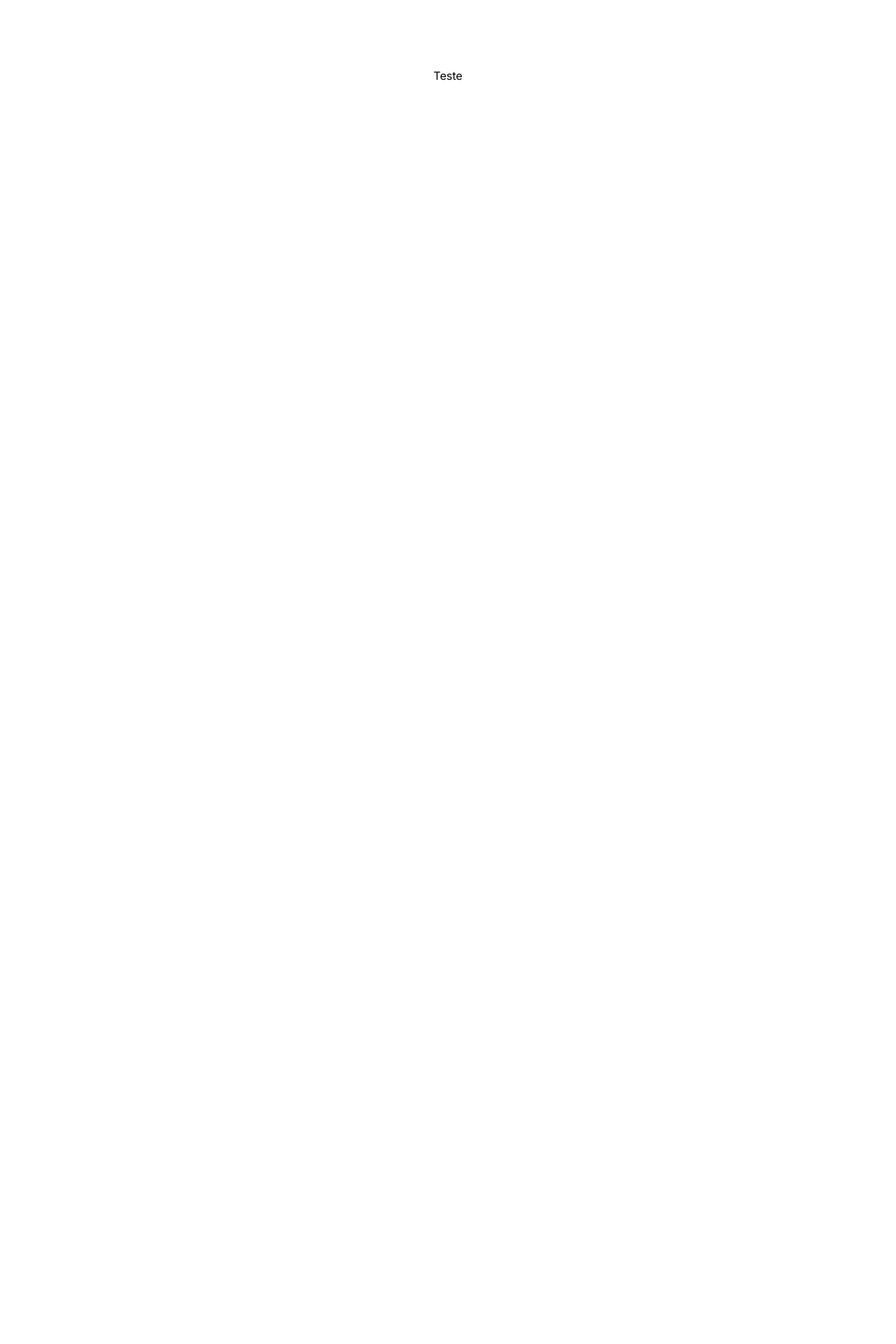
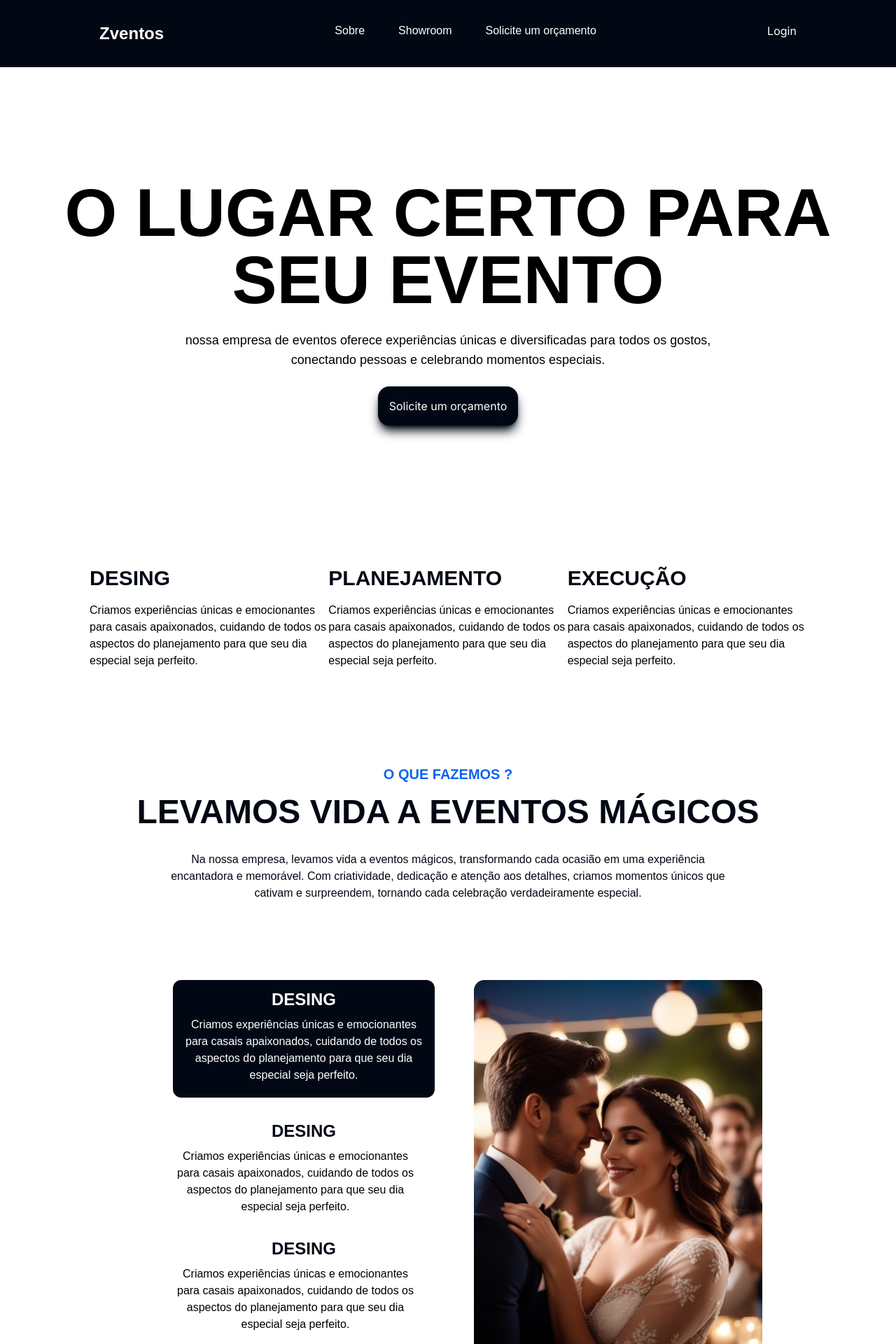
Before and after one commit to JoaoVitorTelesCentrone/QAZP, a Next.js app in the folder frontend/: page / in a window 1280 px wide. Shown: the top 1920 px of the page at 70% size. Before the commit the page ends 800 px from the top, so only its background shows below. Built offline with nearby package versions, Linux system fonts and the light colour scheme.

Commit message:
create the home page and the routes for this home

```diff
--- /dev/null
+++ b/frontend/src/app/components/Call.tsx
@@ -0,0 +1,13 @@
+import React from 'react'
+
+const Call = () => {
+  return (
+    <div className='flex flex-col py-40 px-12'>
+        <h1 className='font-montserrat text-8xl max-w-[1200px] text-center mx-auto uppercase font-bold'>O lugar certo para seu evento</h1>
+        <p className='max-w-[800px] text-center py-6 font-montserrat text-lg mx-auto lowercase font-medium'>nossa empresa de eventos oferece experiências únicas e diversificadas para todos os gostos, conectando pessoas e celebrando momentos especiais.</p>
+        <button className='bg-custom-secondary mx-auto p-4 shadow-lg shadow-custom-secondary max-w-[230px] rounded-2xl text-custom-primary'>Solicite um orçamento</button>
+    </div>
+  )
+}
+
+export default Call
--- /dev/null
+++ b/frontend/src/app/components/Header.tsx
@@ -0,0 +1,18 @@
+import Link from 'next/link'
+import React from 'react'
+
+const Header = () => {
+  return (
+    <div className=' flex p-8 bg-custom-secondary justify-around'>
+        <h1 className='text-2xl text-custom-primary font-extrabold font-montserrat'>Zventos</h1>
+        <ul className='flex justify-around'>
+            <Link href='/sobre' className='mx-6 text-custom-primary font-montserrat font-medium'>Sobre</Link>
+            <Link href='/showroom' className='mx-6 text-custom-primary font-montserrat font-medium'>Showroom</Link>
+            <Link href='/orcamento' className='mx-6 text-custom-primary font-montserrat font-medium'>Solicite um orçamento</Link>
+        </ul>
+        <Link href='/login' className='text-custom-primary'>Login</Link>
+    </div>
+  )
+}
+
+export default Header
--- /dev/null
+++ b/frontend/src/app/components/Plan.tsx
@@ -0,0 +1,22 @@
+import React from 'react'
+
+const Plan = () => {
+  return (
+    <div className='flex py-10 mx-32 justify-around'>
+        <div>
+            <h1 className='font-montserrat font-bold text-3xl text-custom-secondary uppercase'>Desing</h1>
+            <p className='font-montserrat max-w-[350px] my-4'>Criamos experiências únicas e emocionantes para casais apaixonados, cuidando de todos os aspectos do planejamento para que seu dia especial seja perfeito.</p>
+        </div>
+        <div>
+            <h1 className='font-montserrat font-bold text-3xl text-custom-secondary uppercase'>Planejamento</h1>
+            <p className='font-montserrat max-w-[350px] my-4'>Criamos experiências únicas e emocionantes para casais apaixonados, cuidando de todos os aspectos do planejamento para que seu dia especial seja perfeito.</p>
+        </div>
+        <div>
+            <h1 className='font-montserrat font-bold text-3xl text-custom-secondary uppercase'>Execução</h1>
+            <p className='font-montserrat max-w-[350px] my-4'>Criamos experiências únicas e emocionantes para casais apaixonados, cuidando de todos os aspectos do planejamento para que seu dia especial seja perfeito.</p>
+        </div>
+    </div>
+  )
+}
+
+export default Plan
--- /dev/null
+++ b/frontend/src/app/components/WhatWeDo.tsx
@@ -0,0 +1,36 @@
+import React from 'react'
+import Image from 'next/image'
+import foto from '../../assets/foto-1.png'
+
+const WhatWeDo = () => {
+  return (
+    <div className='py-20 flex flex-col'>
+        <div className='flex flex-col'>
+            <h1 className='mx-auto text-custom-tertiary text-xl uppercase font-bold font-montserrat'>o que fazemos ?</h1>
+            <h1 className='mx-auto text-custom-secondary text-5xl uppercase font-bold font-montserrat my-4'>levamos vida a eventos mágicos</h1>
+            <p className='mx-auto max-w-[800px] text-custom-secondary text-md font-light text-center font-montserrat my-4'>Na nossa empresa, levamos vida a eventos mágicos, transformando cada ocasião em uma experiência encantadora e memorável. Com criatividade, dedicação e atenção aos detalhes, criamos momentos únicos que cativam e surpreendem, tornando cada celebração verdadeiramente especial.</p>
+        </div>
+        <div className='py-24 flex mx-auto'>
+            <div className='mx-14'>
+                <div className='bg-custom-secondary rounded-xl p-3 mb-8'>
+                    <h1 className='font-montserrat font-bold text-2xl text-custom-primary uppercase text-center'>Desing</h1>
+                    <p className='font-montserrat max-w-[350px] my-2 text-custom-primary text-center'>Criamos experiências únicas e emocionantes para casais apaixonados, cuidando de todos os aspectos do planejamento para que seu dia especial seja perfeito.</p>
+                </div>
+
+                <div className='mb-8'>
+                    <h1 className='font-montserrat font-bold text-2xl text-custom-secondary uppercase text-center'>Desing</h1>
+                    <p className='font-montserrat max-w-[350px] my-2 text-center'>Criamos experiências únicas e emocionantes para casais apaixonados, cuidando de todos os aspectos do planejamento para que seu dia especial seja perfeito.</p>
+                </div>
+
+                <div className='mb-8'>
+                    <h1 className='font-montserrat font-bold text-2xl text-custom-secondary uppercase text-center'>Desing</h1>
+                    <p className='font-montserrat max-w-[350px] my-2 text-center'>Criamos experiências únicas e emocionantes para casais apaixonados, cuidando de todos os aspectos do planejamento para que seu dia especial seja perfeito.</p>
+                </div>
+            </div>
+            <Image alt='foto' src={foto} />
+        </div>
+    </div>
+  )
+}
+
+export default WhatWeDo
--- /dev/null
+++ b/frontend/src/app/login/page.tsx
@@ -0,0 +1,9 @@
+import React from 'react'
+
+const page = () => {
+  return (
+    <div>page</div>
+  )
+}
+
+export default page
--- /dev/null
+++ b/frontend/src/app/orcamento/page.tsx
@@ -0,0 +1,9 @@
+import React from 'react'
+
+const page = () => {
+  return (
+    <div>page</div>
+  )
+}
+
+export default page
--- a/frontend/src/app/page.tsx
+++ b/frontend/src/app/page.tsx
@@ -1,9 +1,16 @@
 import Image from "next/image";
+import Header from "./components/Header";
+import Call from "./components/Call";
+import Plan from "./components/Plan";
+import WhatWeDo from "./components/WhatWeDo";
 
 export default function Home() {
   return (
-    <main className="flex min-h-screen flex-col items-center justify-between p-24">
-        <h1>Teste</h1>
-    </main>
+    <>
+      <Header />
+      <Call />
+      <Plan />
+      <WhatWeDo />
+    </>
   );
 }
--- /dev/null
+++ b/frontend/src/app/showroom/page.tsx
@@ -0,0 +1,9 @@
+import React from 'react'
+
+const page = () => {
+  return (
+    <div>page</div>
+  )
+}
+
+export default page
--- /dev/null
+++ b/frontend/src/app/sobre/page.tsx
@@ -0,0 +1,9 @@
+import React from 'react'
+
+const Page = () => {
+  return (
+    <div>Page</div>
+  )
+}
+
+export default Page
--- a/frontend/tailwind.config.ts
+++ b/frontend/tailwind.config.ts
@@ -13,6 +13,16 @@ const config: Config = {
         "gradient-conic":
           "conic-gradient(from 180deg at 50% 50%, var(--tw-gradient-stops))",
       },
+      fontFamily: {
+        montserrat: ['Montserrat', 'sans-serif'],
+      },
+      colors: {
+        custom: {
+          primary: '#FFFFFF',
+          secondary: '#010814',
+          tertiary: '#0C62ED'
+        }
+      }
     },
   },
   plugins: [],
```
Also changed, not shown: frontend/src/assets/foto-1.png (added).
